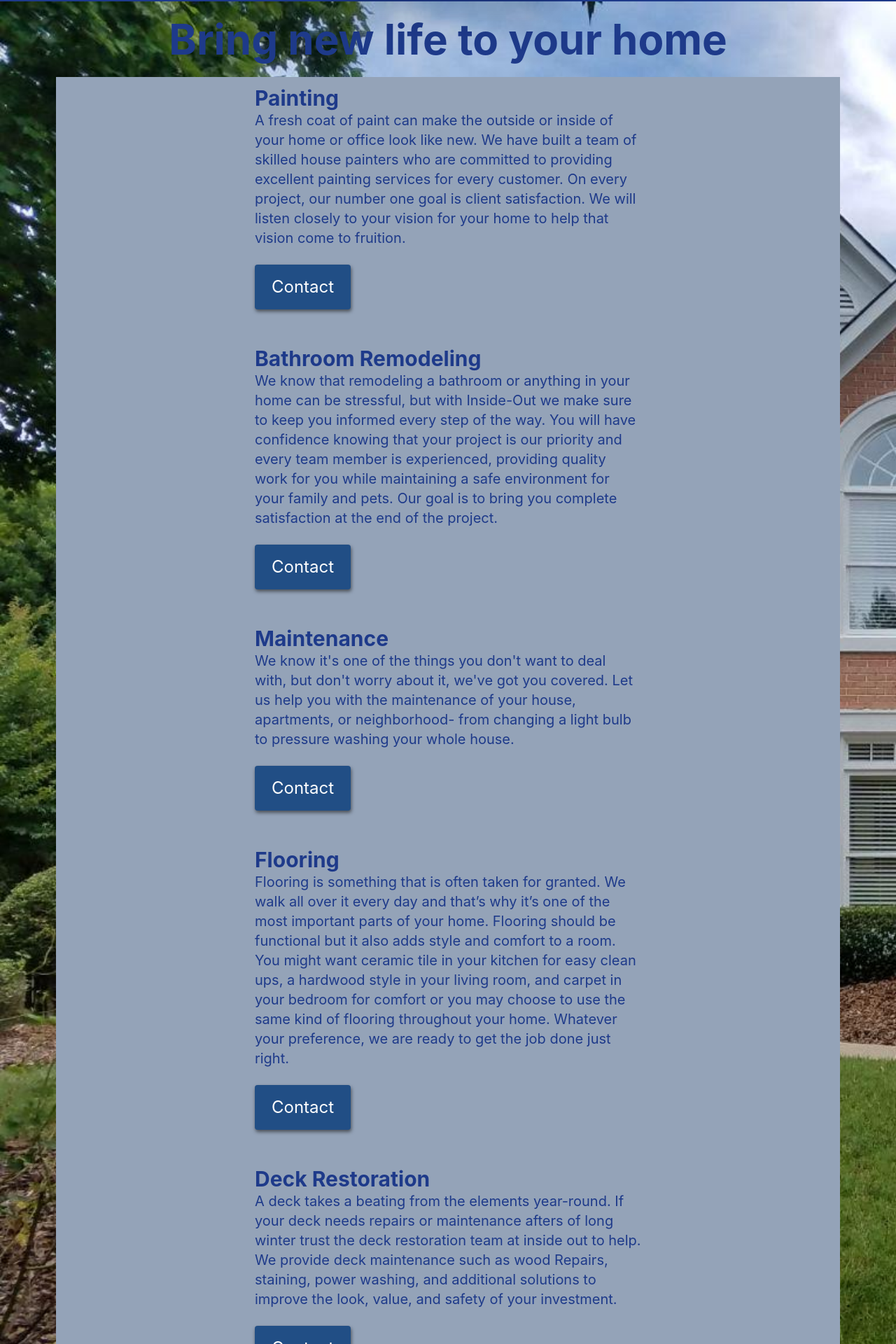
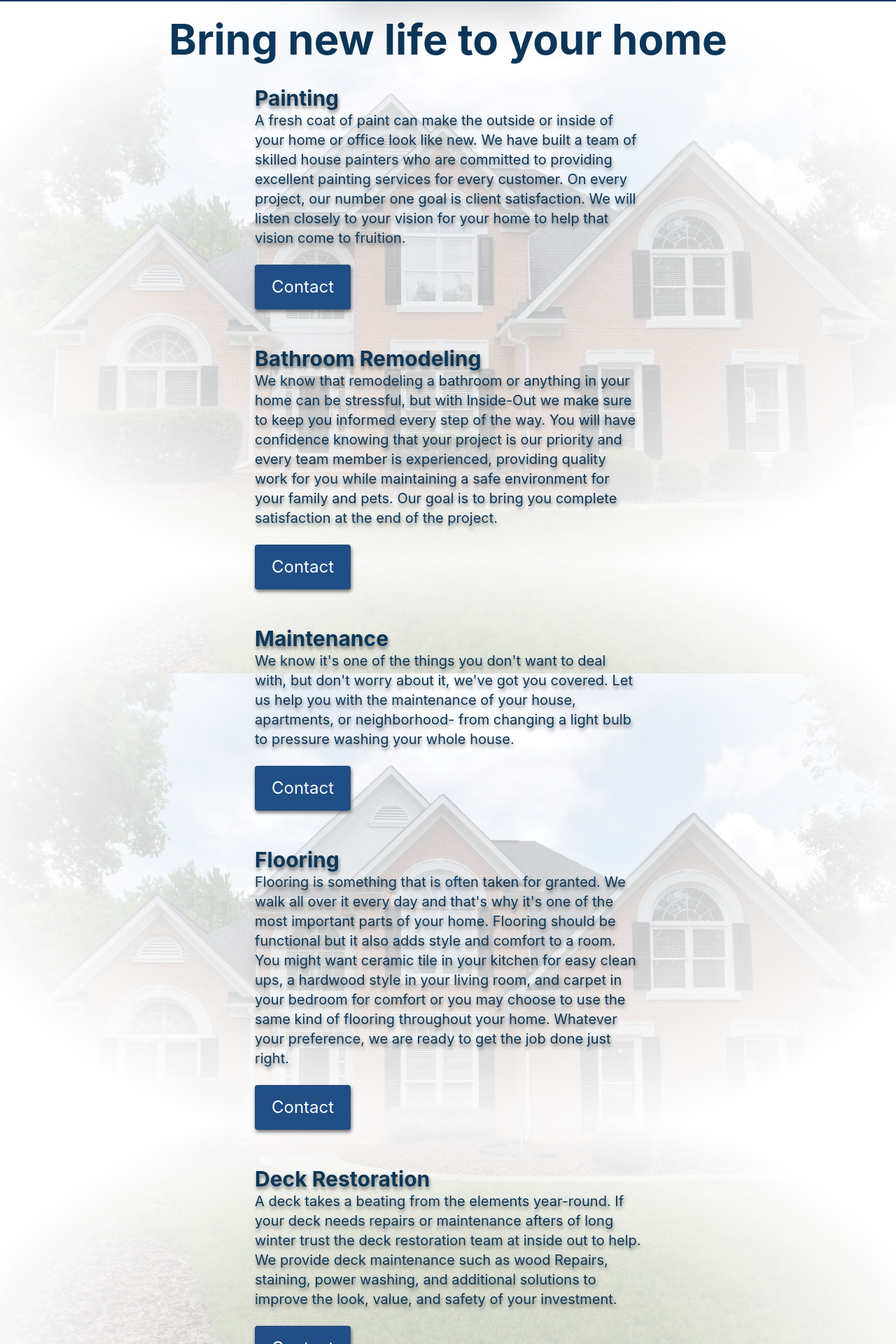
Before and after one commit to AaronTheDesigner/inside-out, a Next.js app: page / in a window 1280 px wide. Shown: the part 764-2684 px from the top of the page at 70% size. Built offline with nearby package versions, Linux system fonts and the light colour scheme.

Commit message:
service section styled

```diff
--- /dev/null
+++ b/pages/components/Service.js
@@ -0,0 +1,32 @@
+import React from 'react'
+import Button from './Button'
+import { useInView } from 'react-intersection-observer'
+import { motion } from 'framer-motion'
+
+const Service = (props) => {
+
+    const { title, description } = props;
+
+    const [ref, inView] = useInView({
+        triggerOnce: true,
+        threshold: 0
+        })
+  return (
+    <motion.div
+        className="service flex flex-col max-w-xl p-3"
+        ref={ref}
+        style={{
+            opacity: inView ? "1" : "0",
+            transition: "1s 1s"
+        }}
+    >
+        <h1 className=' text-2xl md:text-3xl font-bold text-shadow-light'>{title}</h1>
+        <p className='text-lg md:text-xl text-shadow-light'>{description}</p>
+        <div className='mt-6'>
+            <Button/>
+        </div>
+    </motion.div>
+  )
+}
+
+export default Service
--- a/pages/components/Services.js
+++ b/pages/components/Services.js
@@ -1,7 +1,35 @@
 import React from 'react'
 import Button from './Button'
+import Service from './Service'
+import Image from 'next/image'
 import { useInView } from 'react-intersection-observer'
 import { motion } from 'framer-motion'
+
+const painting = {
+    title: 'Painting',
+    description: 'A fresh coat of paint can make the outside or inside of your home or office look like new. We have built a team of skilled house painters who are committed to providing excellent painting services for every customer. On every project, our number one goal is client satisfaction. We will listen closely to your vision for your home to help that vision come to fruition.'
+}
+
+const bathroom = {
+    title: 'Bathroom Remodeling',
+    description: 'We know that remodeling a bathroom or anything in your home can be stressful, but with Inside-Out we make sure to keep you informed every step of the way. You will have confidence knowing that your project is our priority and every team member is experienced, providing quality work for you while maintaining a safe environment for your family and pets. Our goal is to bring you complete satisfaction at the end of the project.'
+}
+
+const maintenance = {
+    title: 'Maintenance',
+    description: `We know it's one of the things you don't want to deal with, but don't worry about it, we've got you covered. Let us help you with the maintenance of your house, apartments, or neighborhood- from changing a light bulb to pressure washing your whole house.`
+}
+
+const flooring = {
+    title: 'Flooring',
+    description: `Flooring is something that is often taken for granted. We walk all over it every day and that's why it's one of the most important parts of your home. Flooring should be functional but it also adds style and comfort to a room. You might want ceramic tile in your kitchen for easy clean ups, a hardwood style in your living room, and carpet in your bedroom for comfort or you may choose to use the same kind of flooring throughout your home. Whatever your preference, we are ready to get the job done just right.`
+}
+
+const deckRestoration = {
+    title: 'Deck Restoration',
+    description: `A deck takes a beating from the elements year-round. If your deck needs repairs or maintenance afters of long winter trust the deck restoration team at inside out to help. We provide deck maintenance such as wood  Repairs, staining, power washing, and additional solutions to improve the look, value, and safety of your investment.`
+}
+
 
 const Services = () => {
 const [ref, inView] = useInView({
@@ -9,53 +37,35 @@ const [ref, inView] = useInView({
     threshold: 0
     })
   return (
-    <section id="services" className="services border-b-4 border-blue-900 py-4 sm:px-10 md:px-15 lg:px-20">
-        <h1 className="m-2 text-3xl text-center font-bold text-blue-900 md:text-4xl lg:text-6xl">
+    <section
+        id="services"
+        className="services border-b-4 border-blue-900 primary-dark py-4 sm:px-10 md:px-15 lg:px-20"
+    >
+        <h1 className="m-2 text-3xl text-center font-bold primary-dark md:text-4xl lg:text-6xl">
             Bring new life to your home
         </h1>
-        <div className="bg-slate-400 flex gap-7 flex-wrap justify-center my-6">
-            <motion.div
-                className="service flex flex-col max-w-xl p-3 text-blue-900"
-                ref={ref}
-                style={{
-                    opacity: inView ? "1" : "0",
-                    transition: "1s 1s"
-                }}
-            >
-                <h1 className=' text-2xl md:text-3xl font-bold'>Painting</h1>
-                <p className='text-lg md:text-xl'>A fresh coat of paint can make the outside or inside of your home or office look like new. We have built a team of skilled house painters who are committed to providing excellent painting services for every customer. On every project, our number one goal is client satisfaction. We will listen closely to your vision for your home to help that vision come to fruition.</p>
-                <div className='mt-6'>
-                    <Button/>
-                </div>
-            </motion.div>
-            <div className="service flex flex-col max-w-xl p-3 text-blue-900">
-                <h1 className=' text-2xl md:text-3xl font-bold'>Bathroom Remodeling</h1>
-                <p className='text-lg md:text-xl'>We know that remodeling a bathroom or anything in your home can be stressful, but with Inside-Out we make sure to keep you informed every step of the way. You will have confidence knowing that your project is our priority and every team member is experienced, providing quality work for you while maintaining a safe environment for your family and pets. Our goal is to bring you complete satisfaction at the end of the project. </p>
-                <div className='mt-6'>
-                    <Button/>
-                </div>
-            </div>
-            <div className="service flex flex-col max-w-xl p-3 text-blue-900">
-                <h1 className=' text-2xl md:text-3xl font-bold'>Maintenance</h1>
-                <p className='text-lg md:text-xl'>We know it&#39;s one of the things you don&#39;t want to deal with, but don&#39;t worry about it, we&#39;ve got you covered. Let us help you with the maintenance of your house, apartments, or neighborhood- from changing a light bulb to pressure washing your whole house.</p>
-                <div className='mt-6'>
-                    <Button/>
-                </div>
-            </div>
-            <div className="service flex flex-col max-w-xl p-3 text-blue-900">
-                <h1 className=' text-2xl md:text-3xl font-bold'>Flooring</h1>
-                <p className='text-lg md:text-xl'>Flooring is something that is often taken for granted. We walk all over it every day and that’s why it’s one of the most important parts of your home. Flooring should be functional but it also adds style and comfort to a room. You might want ceramic tile in your kitchen for easy clean ups, a hardwood style in your living room, and carpet in your bedroom for comfort or you may choose to use the same kind of flooring throughout your home. Whatever your preference, we are ready to get the job done just right. </p>
-                <div className='mt-6'>
-                    <Button/>
-                </div>
-            </div>
-            <div className="service flex flex-col max-w-xl p-3 text-blue-900">
-                <h1 className=' text-2xl md:text-3xl font-bold'>Deck Restoration</h1>
-                <p className='text-lg md:text-xl'>A deck takes a beating from the elements year-round. If your deck needs repairs or maintenance afters of long winter trust the deck restoration team at inside out to help. We provide deck maintenance such as wood  Repairs, staining, power washing, and additional solutions to improve the look, value, and safety of your investment.</p>
-                <div className='mt-6'>
-                    <Button/>
-                </div>
-            </div>
+
+        <div className="flex gap-7 flex-wrap justify-center my-6">
+            <Service
+                title={painting.title}
+                description={painting.description}
+            />
+            <Service
+                title={bathroom.title}
+                description={bathroom.description}
+            />
+            <Service
+                title={maintenance.title}
+                description={maintenance.description}
+            />
+            <Service
+                title={flooring.title}
+                description={flooring.description}
+            />
+            <Service
+                title={deckRestoration.title}
+                description={deckRestoration.description}
+            />
         </div>
     </section>
   )
--- a/styles/globals.css
+++ b/styles/globals.css
@@ -23,11 +23,16 @@ a {
 .hero {
   background: url('../public/assets/banner.png');
   background-size: cover;
+  border-bottom-width: 4px;
+  border-color: #0C3759;
 }
 
 .services {
-  background: url('../public/assets/house.jpg');
+  background-image: radial-gradient(rgba(255, 255, 255, 0.75) 10%, rgba(255, 255, 255, 0.8) 40%, rgba(255, 255, 255, 0.85) 50%, rgba(255, 255, 255, 1) 80%),
+  url('../public/assets/house.jpg');
   background-size: cover;
+  background-attachment: fixed;
+  background-position: center;
 }
 
 /* .image-container {
@@ -90,6 +95,10 @@ a {
   text-shadow: 1px 3px 5px rgba(29, 29, 29, 0.623);
 }
 
+.text-shadow-light {
+  text-shadow: 1px 4px 5px rgba(29, 29, 29, 0.534);
+}
+
 .box-shadow {
   box-shadow: 1px 3px 5px rgba(29, 29, 29, 0.623);
 }
```
